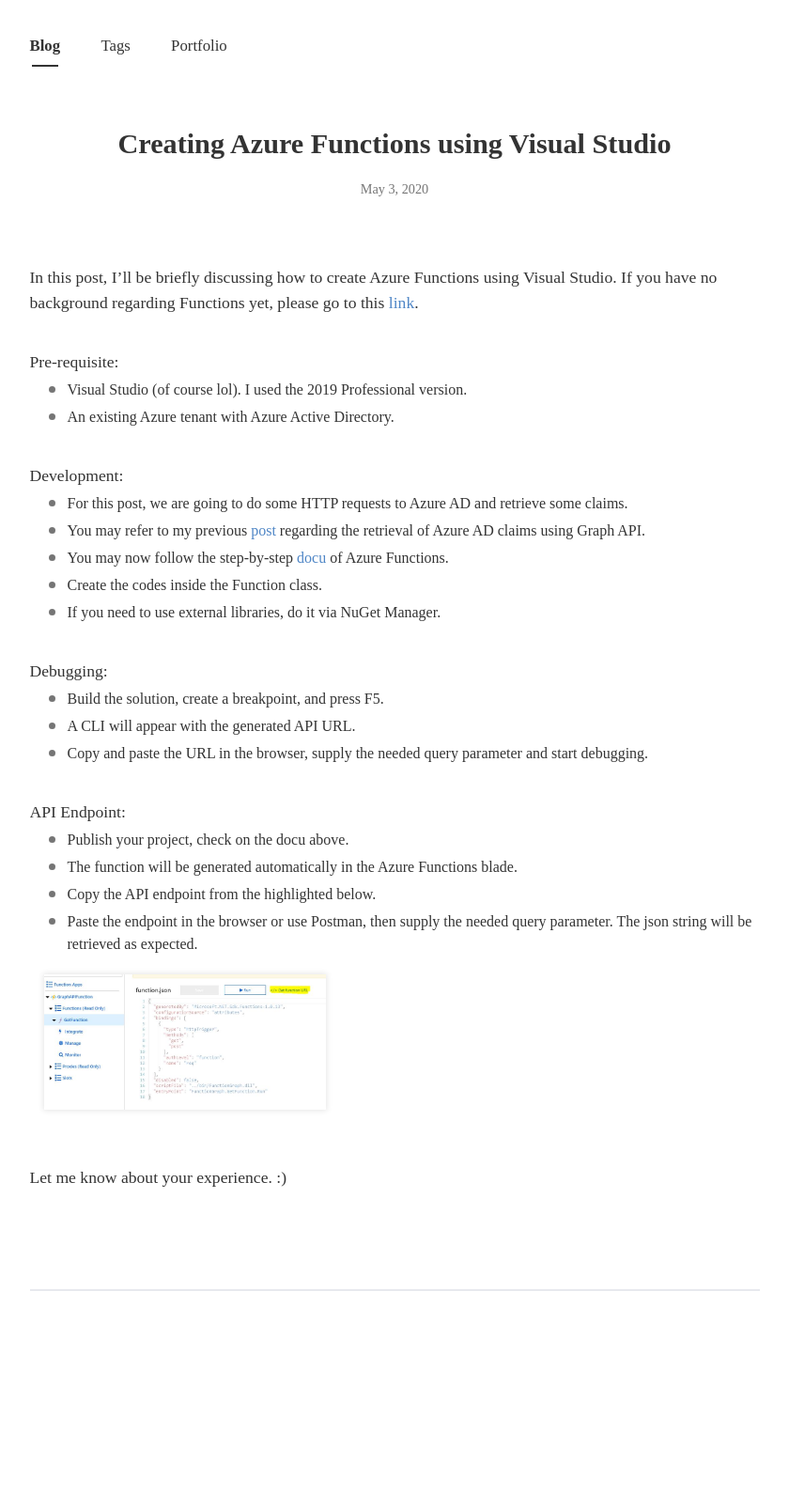
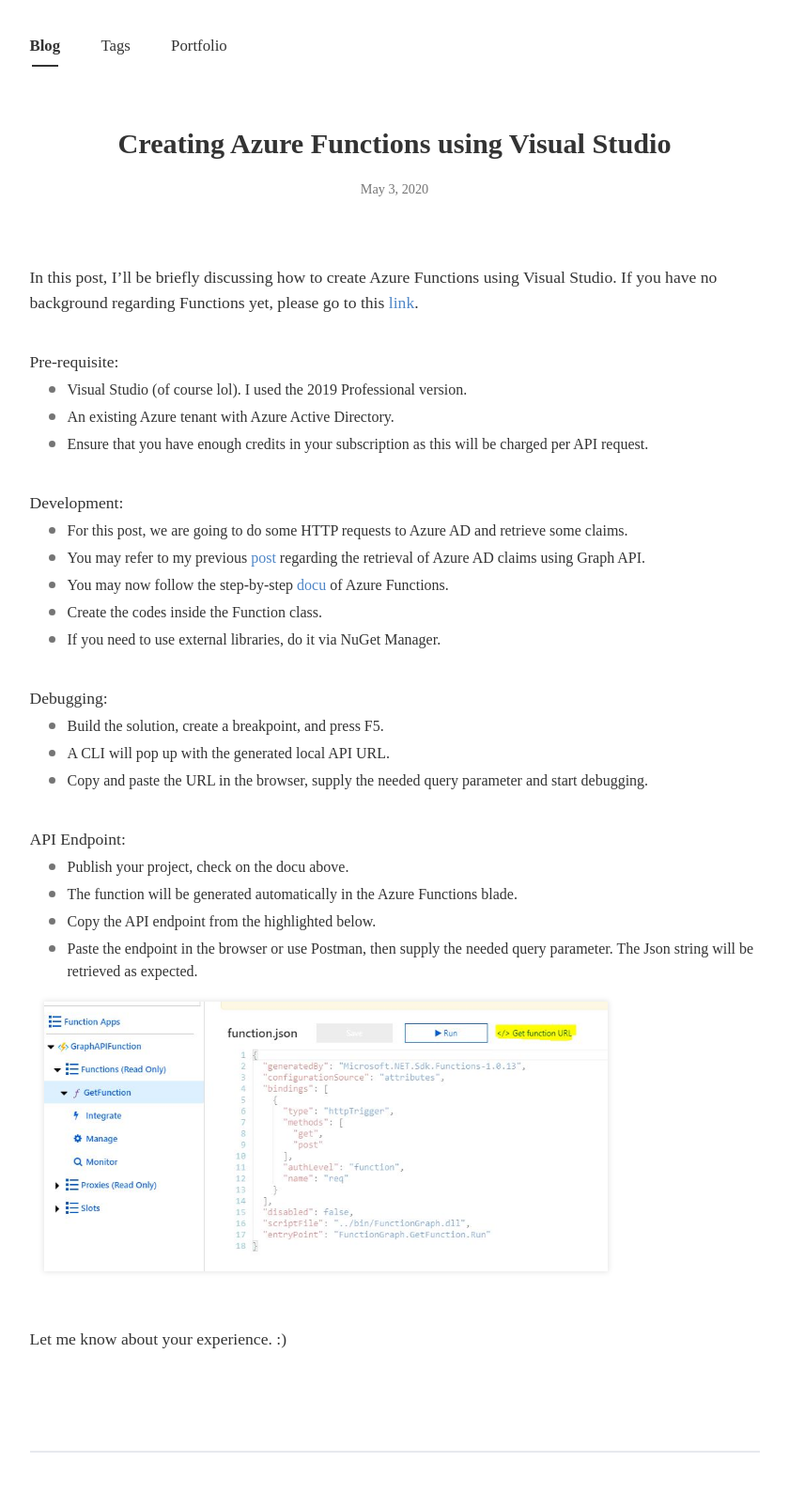
Before and after one commit to bonasfvck/blog, a Jekyll site: the page built from _posts/2020-05-03-azure-functions-visual-studio.md, in a window 1280 px wide. Shown: the whole page at 94% size, without its empty margins (220-1060 px from the left). Built offline with Jekyll 4.4.1, drawn with Linux system fonts in a browser that asks for light colours; nearby versions of some CDN libraries; some web fonts are replaced; comment, search, counter and statistics services are not loaded; before the commit the page ends 1434 px from its top, so only the background shows below that.

Commit message:
Update 2020-05-03-azure-functions-visual-studio.md

```diff
--- a/_posts/2020-05-03-azure-functions-visual-studio.md
+++ b/_posts/2020-05-03-azure-functions-visual-studio.md
@@ -14,6 +14,7 @@
 Pre-requisite:
 -	Visual Studio (of course lol). I used the 2019 Professional version.
 -	An existing Azure tenant with Azure Active Directory.
+- Ensure that you have enough credits in your subscription as this will be charged per API request.
 
 <br>
 
@@ -28,7 +29,7 @@
 
 Debugging:
 -	Build the solution, create a breakpoint, and press F5.
--	A CLI will appear with the generated API URL.
+-	A CLI will pop up with the generated local API URL.
 -	Copy and paste the URL in the browser, supply the needed query parameter and start debugging.
 
 <br>
@@ -37,9 +38,9 @@
 -	Publish your project, check on the docu above.
 -	The function will be generated automatically in the Azure Functions blade.
 -	Copy the API endpoint from the highlighted below.
--	Paste the endpoint in the browser or use Postman, then supply the needed query parameter. The json string will be retrieved as expected.
+-	Paste the endpoint in the browser or use Postman, then supply the needed query parameter. The Json string will be retrieved as expected.
 
-<img src="/assets/img/azure_function1.JPG" alt="Azure Function" style="width: 300px;">
+<img src="/assets/img/azure_function1.JPG" alt="Azure Function" style="width: 600px;">
 
 <br>
 
```
